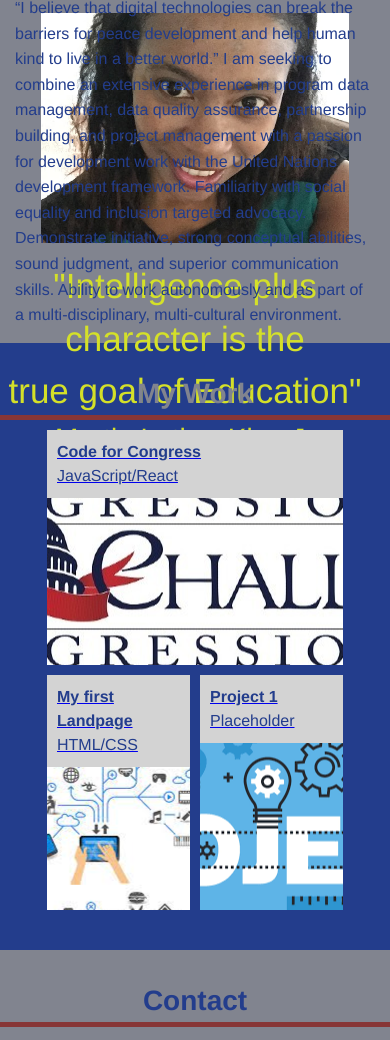
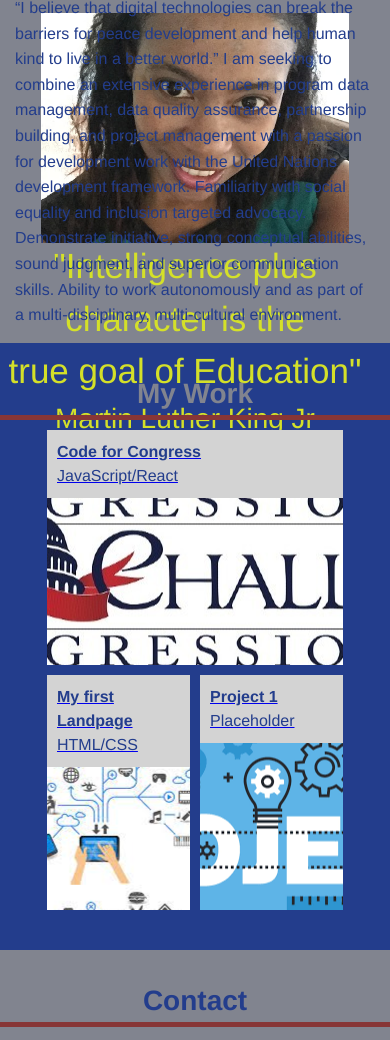
Before and after one commit to mluron-ArxFjs/Portfolio-Challenge, a plain HTML site: page index.html in a window 390 px wide. Shown: the part 905-1945 px from the top of the page. Drawn offline with Linux system fonts and the light colour scheme.

Commit message:
Update style.css

```diff
--- a/assets/css/style.css
+++ b/assets/css/style.css
@@ -290,7 +290,7 @@ header nav ul {
 
 .hero .quote #quote-text {
   font-size: 35px;
-  margin-top: -200px;
+  margin-top: -220px;
 }
 
 .about-me {
```
